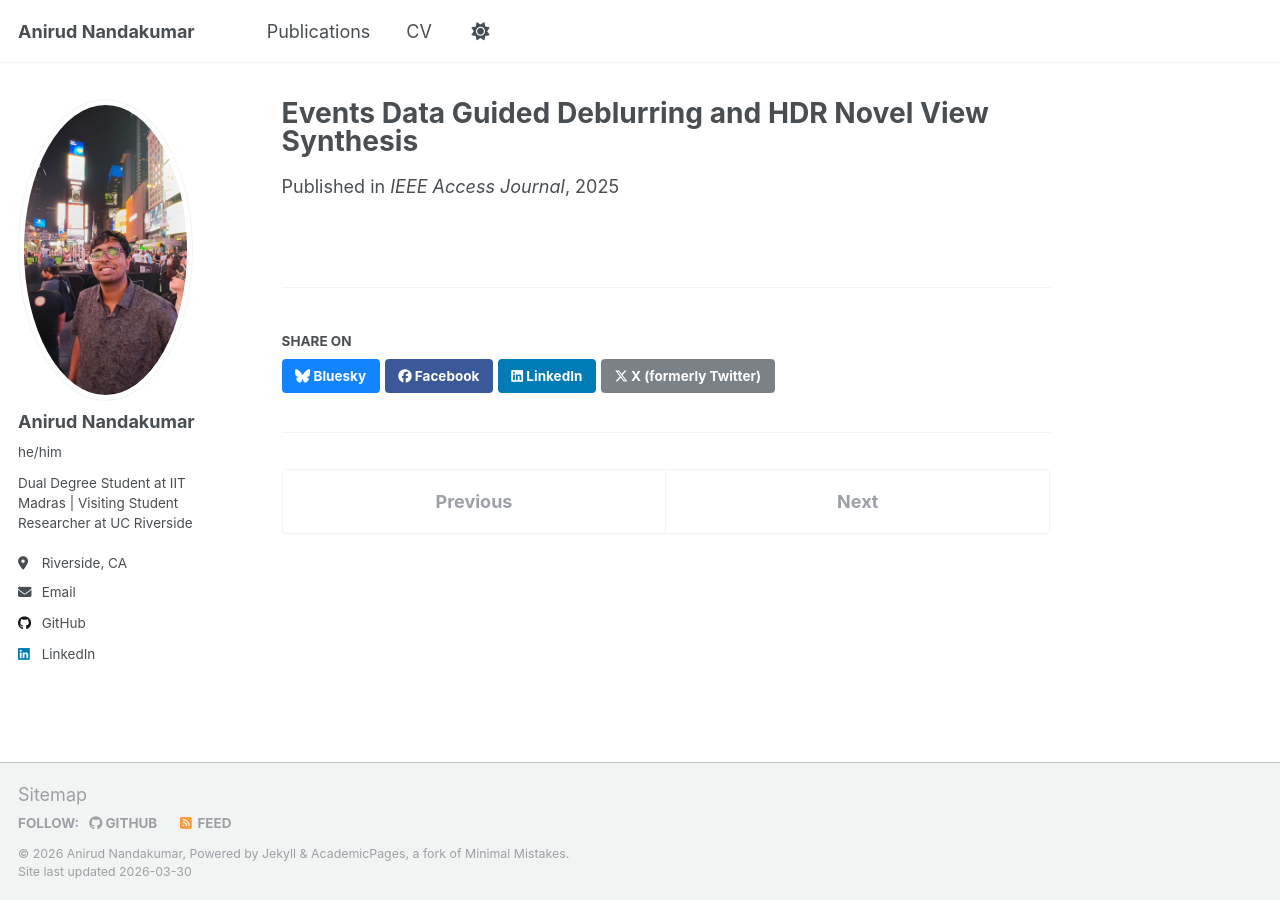
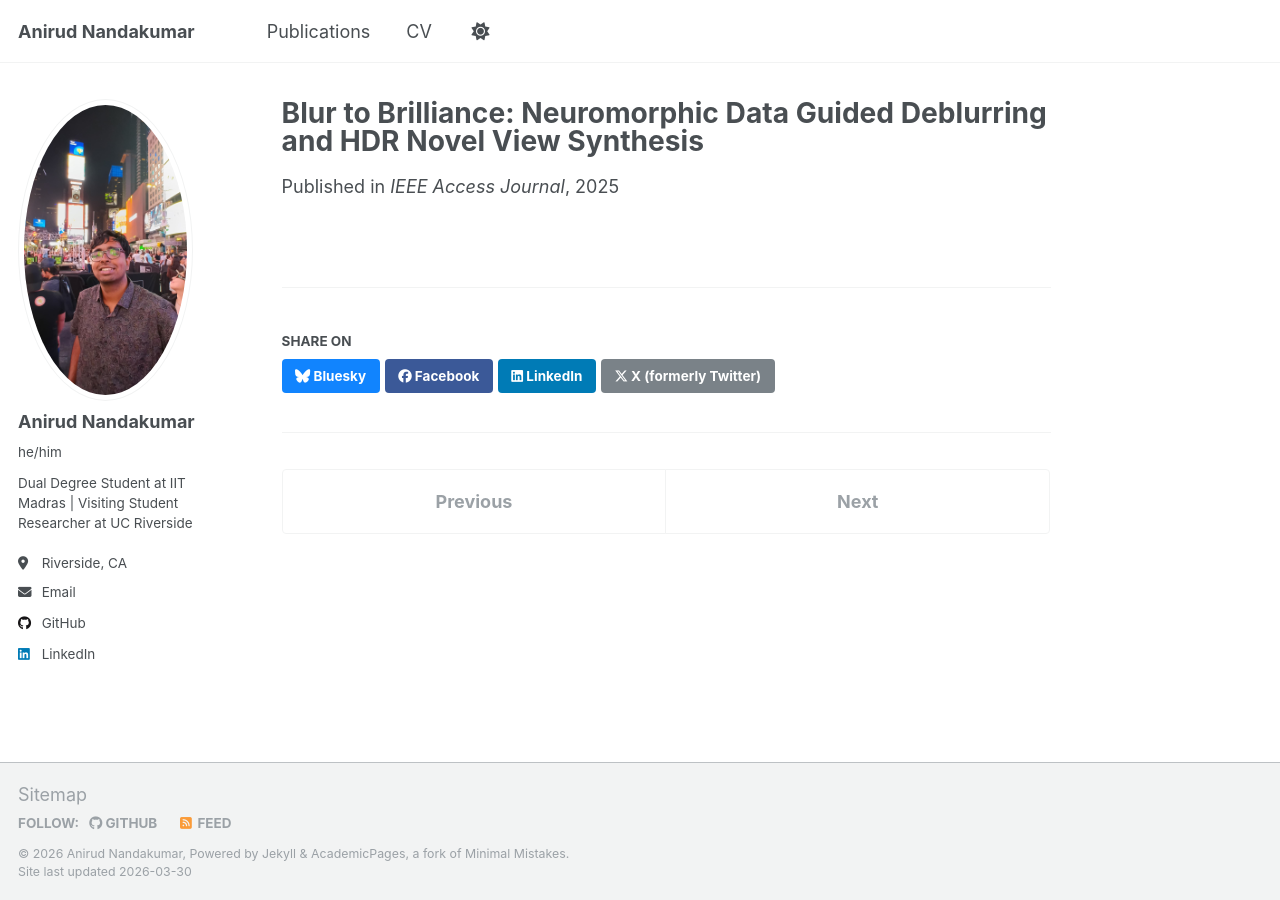
Before and after one commit to AnirudN/AnirudN.github.io, a Jekyll site: the page built from _publications/EVHDRNERF.md, in a window 1280 px wide. Built offline with Jekyll 4.4.1, drawn with Linux system fonts in a browser that asks for light colours; a script that is not in the unit is left out.

Commit message:
Update EVHDRNERF.md

```diff
--- a/_publications/EVHDRNERF.md
+++ b/_publications/EVHDRNERF.md
@@ -1,5 +1,5 @@
 ---
-title: "Events Data Guided Deblurring and HDR Novel View Synthesis"
+title: "Blur to Brilliance: Neuromorphic Data Guided Deblurring and HDR Novel View Synthesis"
 collection: publications
 category: manuscripts
 permalink: /publication/EVHDRNERF
```
